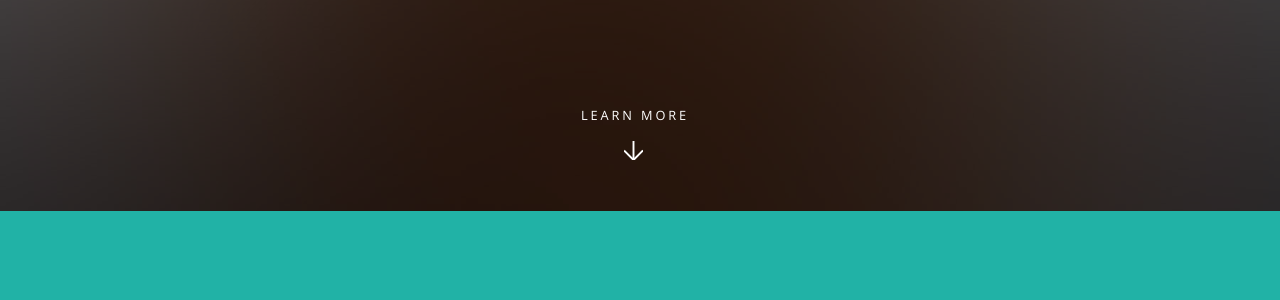
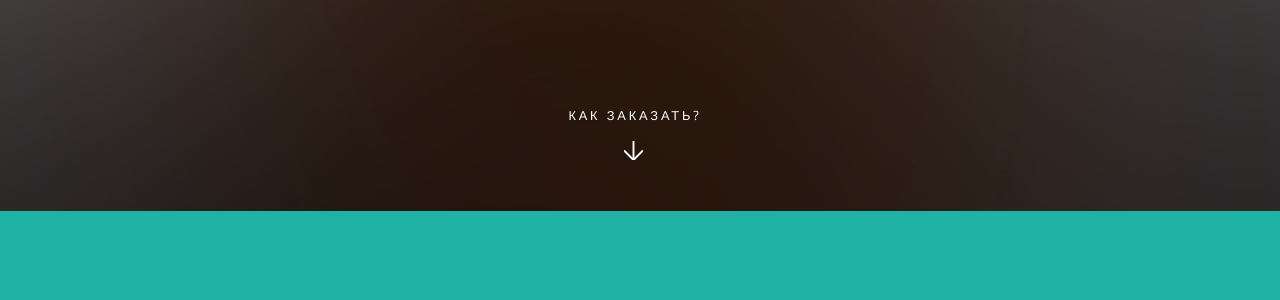
Before and after one commit to mdraft/mdraft.gihub.io, a Jekyll site: the page built from index.html, in a window 1280 px wide and 900 px high, scrolled down 535 px. Shown: the part 154-454 px from the top of the window. Built offline with Jekyll 4.4.1, drawn with Linux system fonts in a browser that asks for light colours.

Commit message:
Update index.html

```diff
--- a/index.html
+++ b/index.html
@@ -10,7 +10,7 @@
 								<li><a href="#" class="button special">Activate</a></li>
 							</ul>
 						</div>
-						<a href="#one" class="more scrolly">Learn More</a>
+						<a href="#one" class="more scrolly">Как заказать?</a>
 					</section>
 
 				<!-- One -->
```
